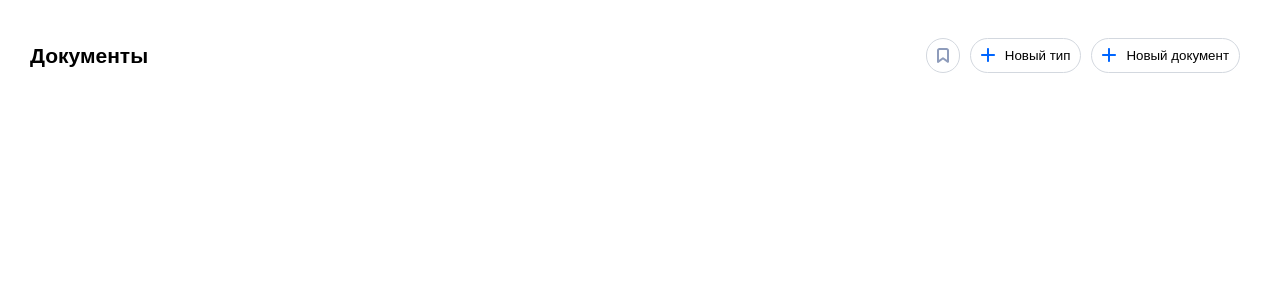
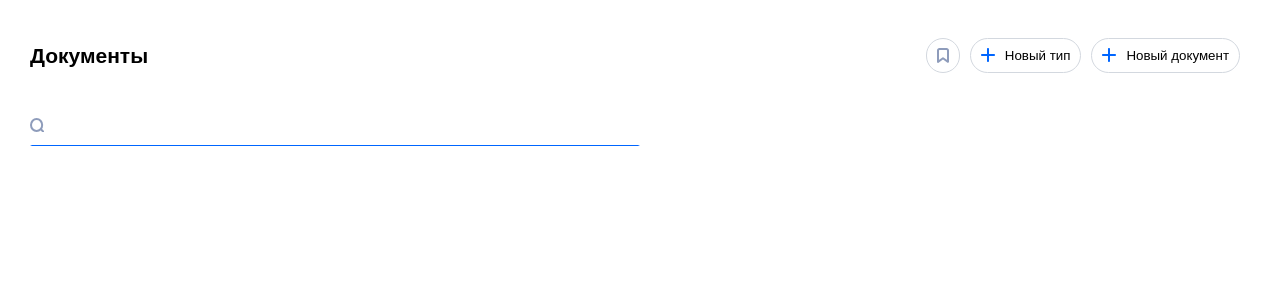
Before and after one commit to MorgunovKirill/pr-test, a Vue app: page / in a window 1280 px wide. Shown: the top 300 px of the page. Built offline with nearby package versions, Linux system fonts and the light colour scheme; a web font is replaced by a local one.

Commit message:
добавил поиск

```diff
--- a/src/App.vue
+++ b/src/App.vue
@@ -1,20 +1,24 @@
 <template>
   <div id="app">
     <HeaderComponent />
+    <div class="container">
+      <SearchComponent />
+    </div>
   </div>
 </template>
 
 <script>
 import HeaderComponent from "@/components/Header.vue";
+import SearchComponent from "@/components/Search.vue";
 
 export default {
-  name: 'App',
+  name: "App",
   components: {
     HeaderComponent,
-  }
-}
+    SearchComponent,
+  },
+};
 </script>
 <style lang="scss">
-@import 'assets/sass/base.scss';
-
+@import "assets/sass/base.scss";
 </style>
--- a/src/assets/sass/vars.scss
+++ b/src/assets/sass/vars.scss
@@ -4,7 +4,7 @@ $primary-font: 'Fira Sans', 'Arial', sans-serif;
 // colors
 $color-default-white: #ffffff;
 $color-transparent: rgba(255, 255, 255, 0);
-$color-dark-base: #2f281e;
+$color-dark-base: #000;
 $color-dark-2: #173a56;
 $color-dark-3: #544837;
 $color-bright: #ff9900;
--- a/src/components/Header.vue
+++ b/src/components/Header.vue
@@ -35,6 +35,7 @@ export default {
 
 .header {
   padding-top: 38px;
+  margin-bottom: 30px;
 
   .container {
     display: flex;
--- /dev/null
+++ b/src/components/Search.vue
@@ -0,0 +1,77 @@
+<template>
+  <div class="form-input">
+    <input type="text" v-model="searchQuery" />
+    <button v-show="searchQuery" @click="clearQuery" class="form-input__clear">
+        <img src="../assets/img/icon-cross.svg" alt="очистить поиск"/>
+    </button>
+  </div>
+</template>
+<script>
+export default {
+  name: "SearchComponent",
+  data() {
+    return {
+      searchQuery: "",
+    };
+  },
+  methods: {
+    clearQuery() {
+        this.searchQuery = "";
+    }
+  }
+};
+</script>
+<style lang="scss" scoped>
+@import "../assets/sass/vars";
+
+.form-input {
+   max-width: 50%;
+   margin-bottom: 19px;
+   position: relative;
+
+
+   &::before {
+    content: "";
+    position: absolute;
+    left: 0;
+    top: 0;
+    bottom: 0;
+    margin: auto;
+    background-image: url('../assets/img/icon-search.svg');
+    width: 14px;
+    height: 14px;
+   }
+
+  input[type="text"],
+  input[type="tel"],
+  input[type="search"],
+  input[type="email"] {
+    width: 100%;
+    border: 2px solid $color-transparent;
+    padding: 12px 23px 12px 25px;
+    border-bottom: 1px solid #0066FF;
+    font-size: 15px;
+    line-height: 108%;
+    font-family: $primary-font;
+    outline: none;
+    color: $color-dark-base;
+
+    &::placeholder {
+      color: #808080;
+    }
+  }
+
+  &__clear {
+    background-color: $color-transparent;
+    border: none;
+    cursor: pointer;
+    position: absolute;
+    height: 11px;
+    top: 0;
+    bottom: 0;
+    right: 0;
+    margin: auto;
+    z-index: 1;
+  }
+}
+</style>
```
